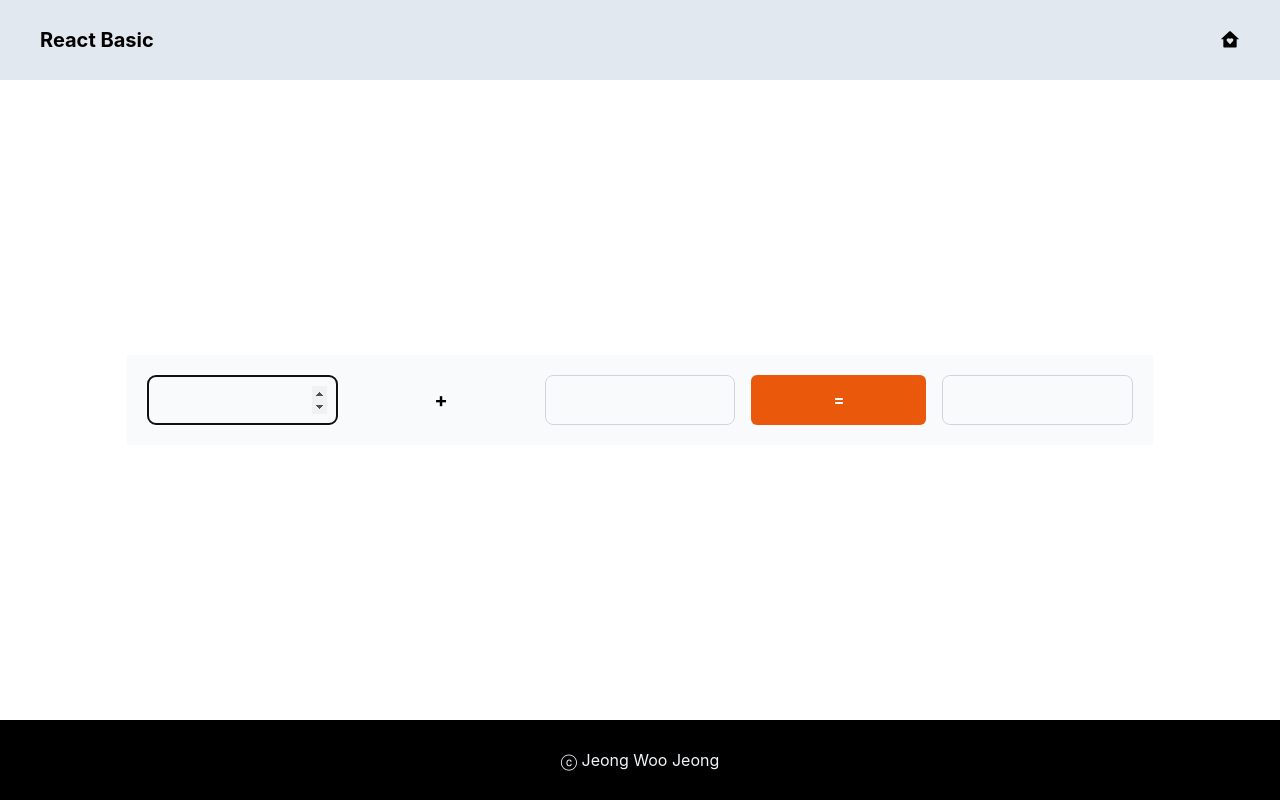
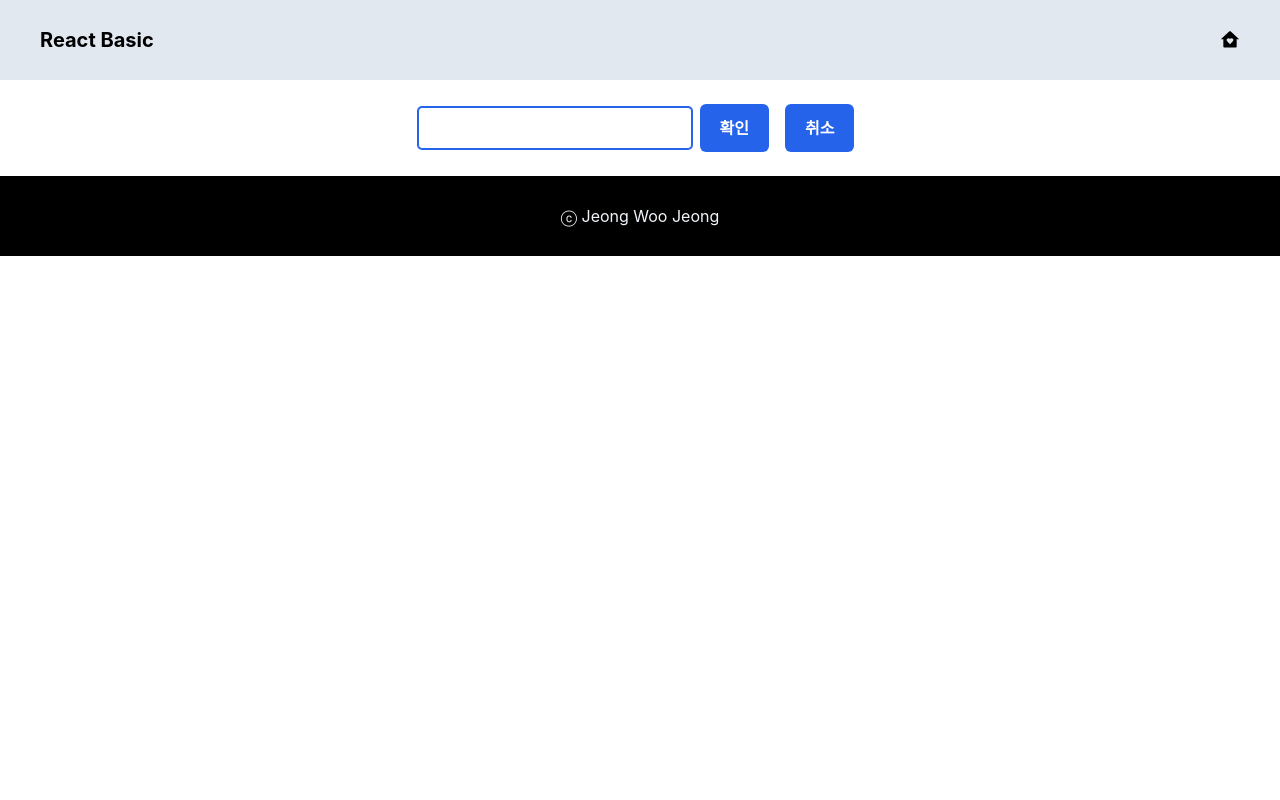
Before and after one commit to woooojeong/study_react, a React (Create React App) app: page / in a window 1280 px wide. Built offline with nearby package versions, Linux system fonts and the light colour scheme; the HTML template or start-up script is replaced by a standard one.

Commit message:
공공데이터 OPEN API를 활용한 한국관광공사 앱 실습

```diff
--- /dev/null
+++ b/src/08/Gallery.js
@@ -0,0 +1,77 @@
+import GalleryCard from "./GalleryCard";
+import TailButton from "../UI/TailButton";
+import { useState, useEffect, useRef } from "react";
+
+export default function Gallery() {
+    const [tdata, setTdata] = useState([]);
+    const [cards, setCards] = useState([]);
+    const inRef = useRef();
+
+    const getFetchData = () => {
+        let url = `https://apis.data.go.kr/B551011/PhotoGalleryService1/gallerySearchList1?`;
+        url = `${url}serviceKey=${process.env.REACT_APP_API_KEY}`;
+        url = `${url}&numOfRows=10&pageNo=1&MobileOS=ETC&MobileApp=AppTest&arrange=A`
+        url = `${url}&keyword=${encodeURI(inRef.current.value)}&_type=json`
+
+        //console.log(url);
+        fetch(url)
+            .then(resp => resp.json())
+            // .then(data => console.log(data.response.body.items.item))
+            .then(data => setTdata(data.response.body.items.item))
+            .catch(err => console.error(err));
+    }
+
+    const handleOk = (e) => {
+        e.preventDefault();
+
+        if(inRef.current.value === ''){
+            alert('키워드를 입력하세요.');
+            inRef.current.focus();
+            return;
+        }
+
+        getFetchData();
+    }
+
+    const handleClear = () => {
+        inRef.current.value = '';
+        inRef.current.focus();
+        setTdata([]);
+    }
+
+    useEffect(() => {
+        inRef.current.focus();
+    }, []);
+
+    useEffect(() => {
+        let tm = tdata.map(item => <GalleryCard
+                                    item = {item}
+                                    key={item.galContentId}/>);
+        setCards(tm);
+    }, [tdata]);
+
+  return (
+    <div className="w-full h-full flex flex-col justify-start items-center">
+        <form className="w-10/12 h-24 flex justify-center items-center">
+            <div>
+                <input type="text" id="txt1"
+                        ref = {inRef}
+                        className="form-input rounded w-full"/>
+            </div>
+            <div>
+                <TailButton caption = '확인'
+                            bcolor = 'blue'
+                            handleClick = {handleOk}/>
+                <TailButton caption = '취소'
+                            bcolor = 'blue'
+                            handleClick = {handleClear}/>
+            </div>
+        </form>
+        <div className="w-10/12 grid grid-cols-1
+                        md:grid-cols-2 lg:grid-cols-3 gap-2">
+            {/* <GalleryCard />  */}
+            {cards}
+        </div>
+    </div>
+  )
+}
--- /dev/null
+++ b/src/08/GalleryCard.js
@@ -0,0 +1,43 @@
+
+export default function GalleryCard({item}) {
+    // const item = {
+    //     "galContentId": "2586952",
+    //     "galContentTypeId": "17",
+    //     "galTitle": "서울빛초롱축제",
+    //     "galWebImageUrl": "http://tong.visitkorea.or.kr/cms2/website/52/2586952.jpg",
+    //     "galCreatedtime": "20190109152342",
+    //     "galModifiedtime": "20190109152354",
+    //     "galPhotographyMonth": "201811",
+    //     "galPhotographyLocation": "서울특별시 종로구",
+    //     "galPhotographer": "라이브스튜디오",
+    //     "galSearchKeyword": "서울빛초롱축제, 서울특별시 종로구, 2018 하반기 기획사진, 청계천 야경, 서울 등 축제, 서울 축제"
+    // }
+
+    let sptags = item.galSearchKeyword.includes(',') ? item.galSearchKeyword.split(',') : [item.galSearchKeyword]
+    sptags = sptags.map(kw => <span className="inline-block bg-gray-200
+                                                rounded-full px-3 py-1
+                                                text-sm font-semibold
+                                                text-gray-700 mr-2 mb-2"
+                                    key = {kw}>{kw}</span>);
+
+  return (
+    <div className="max-w-sm rounded overflow-hidden shadow-lg">
+        <img className="h-48 w-full"
+            src={item.galWebImageUrl.includes('http:')
+                    ? item.galWebImageUrl.replace('http:', 'https:')
+                    : item.galWebImageUrl}
+            alt = {item.galTitle} />
+        <div className="px-6 py-4">
+            <div className="font-bold text-xl mb-2">
+                {item.galTitle}
+            </div>
+            <div className="text-gray-700">
+                {item.galPhotographyLocation}
+            </div>
+        </div>
+        <div className="px-6 pt-4 pb-2">
+            {sptags}
+        </div>
+    </div>
+  )
+}
--- a/src/App.js
+++ b/src/App.js
@@ -8,7 +8,8 @@
 // import Lotto from './05/Lotto';
 // import Traffic from './06/Traffic';
 // import MyRef from './07/MyRef';
-import MyRefAdd from './07/MyRefAdd';
+// import MyRefAdd from './07/MyRefAdd';
+import Gallery from './08/Gallery';
 
 import { RiHomeHeartFill } from "react-icons/ri";
 
@@ -28,7 +29,7 @@
     // </div>
 
     // TailwindCSS를 이용한 화면재구성
-    <div className="flex flex-col w-full h-screen mx-auto">
+    <div className="flex flex-col w-full main-h-screen mx-auto">
       <header className='flex justify-between items-center text-xl font-bold h-20 p-10 bg-slate-200'>
         <p>React Basic</p>
         <p><RiHomeHeartFill/></p>
@@ -41,7 +42,8 @@
         {/* <Lotto /> */}
         {/* {<Traffic />} */}
         {/* <MyRef /> */}
-        <MyRefAdd />
+        {/* <MyRefAdd /> */}
+        <Gallery />
       </main>
       <footer className='flex justify-center items-center h-20 bg-black text-slate-100'>
         ⓒ Jeong Woo Jeong
```
